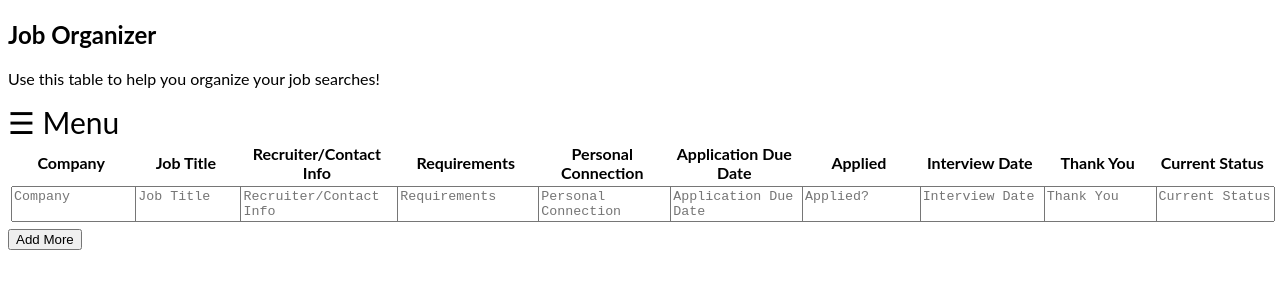
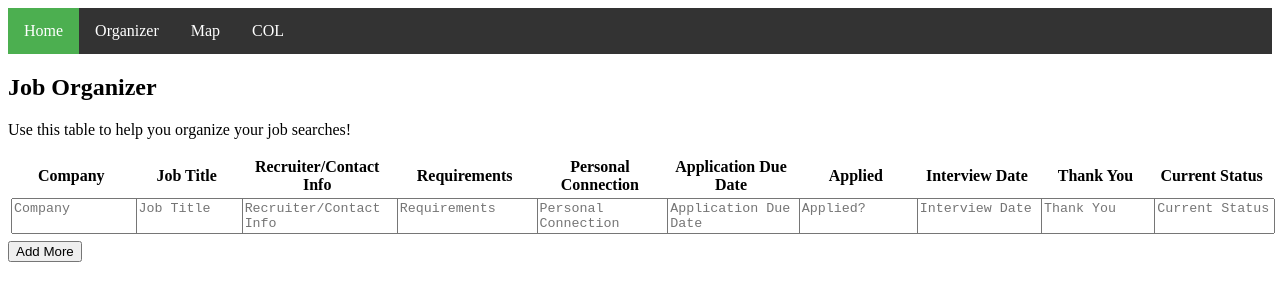
Before and after one commit to susannahcodes/diamondHacks17, a plain HTML site: page organizer.html in a window 1280 px wide. Drawn offline with Linux system fonts and the light colour scheme.

Commit message:
Add files via upload

```diff
--- a/organizer.html
+++ b/organizer.html
@@ -2,65 +2,47 @@
 <html>
 <head>
 <style>
-body {
-    font-family: "Lato", sans-serif;
+ul {
+    list-style-type: none;
+    margin: 0;
+    padding: 0;
+    overflow: hidden;
+    background-color: #333;
 }
 
-.sidenav {
-    height: 100%;
-    width: 0;
-    position: fixed;
-    z-index: 1;
-    top: 0;
-    left: 0;
-    background-color: #111;
-    overflow-x: hidden;
-    transition: 0.5s;
-    padding-top: 60px;
+li {
+    float: left;
 }
 
-.sidenav a {
-    padding: 8px 8px 8px 32px;
+li a {
+    display: block;
+    color: white;
+    text-align: center;
+    padding: 14px 16px;
     text-decoration: none;
-    font-size: 25px;
-    color: #818181;
-    display: block;
-    transition: 0.3s;
 }
 
-.sidenav a:hover {
-    color: #f1f1f1;
+li a:hover:not(.active) {
+    background-color: #111;
 }
 
-.sidenav .closebtn {
-    position: absolute;
-    top: 0;
-    right: 25px;
-    font-size: 36px;
-    margin-left: 50px;
-}
-
-@media screen and (max-height: 450px) {
-  .sidenav {padding-top: 15px;}
-  .sidenav a {font-size: 18px;}
+.active {
+    background-color: #4CAF50;
 }
 </style>
 </head>
+
 <body>
 
-
-
-<div id="mySidenav" class="sidenav">
-  <a href="javascript:void(0)" class="closebtn" onclick="closeNav()">&times;</a>
-  <a href="#">Home</a>
-  <a href="#">Organizer</a>
-  <a href="#">Clients</a>
-  <a href="#">Contact</a>
-</div>
+<ul>
+  <li><a class="active" href="#home">Home</a></li>
+  <li><a href="#organizer">Organizer</a></li>
+  <li><a href="#map">Map</a></li>
+  <li><a href="#COL">COL</a></li>
+</ul>
 
 <h2>Job Organizer</h2>
 <p>Use this table to help you organize your job searches!</p>
-<span style="font-size:30px;cursor:pointer" onclick="openNav()">&#9776; Menu</span>
 
 <div class="set-form">
   <table id="myTable" class="table table-bordered">
@@ -119,16 +101,6 @@ document.getElementById("myTable").insertRow(-1).innerHTML = '<tr><td><textarea
 }
 </script>
 
-<script>
-function openNav() {
-    document.getElementById("mySidenav").style.width = "250px";
-}
-
-function closeNav() {
-    document.getElementById("mySidenav").style.width = "0";
-}
-</script>
-
 
 
 </body>
```
